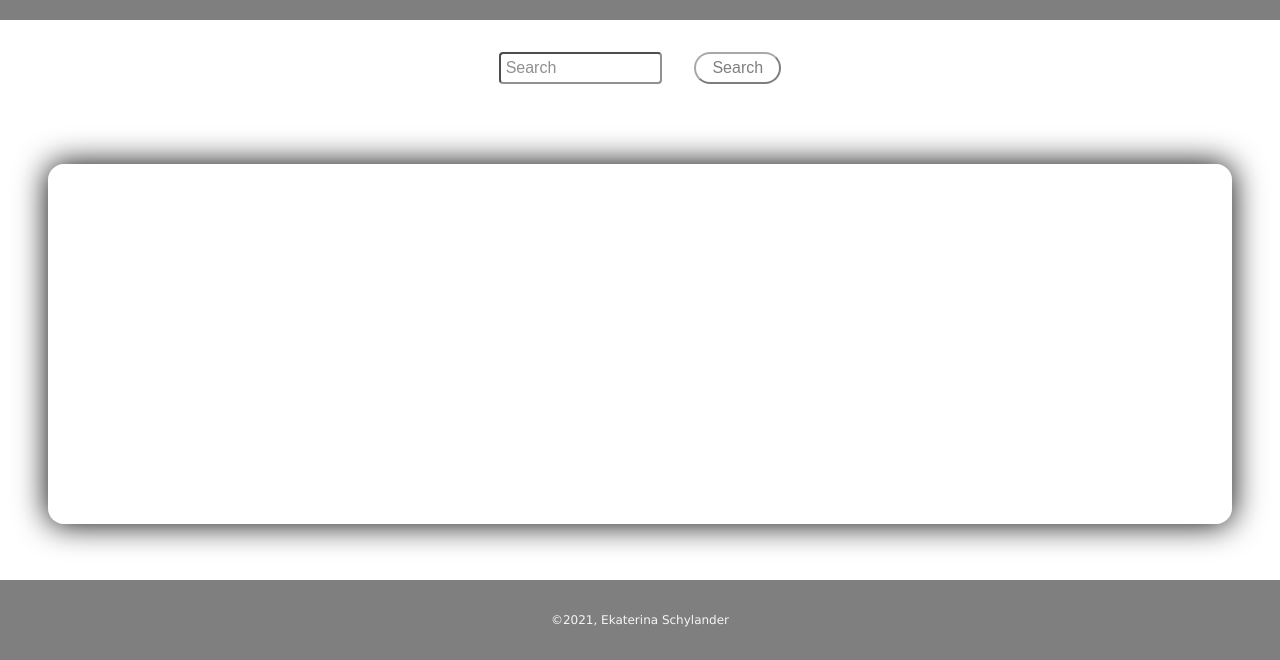
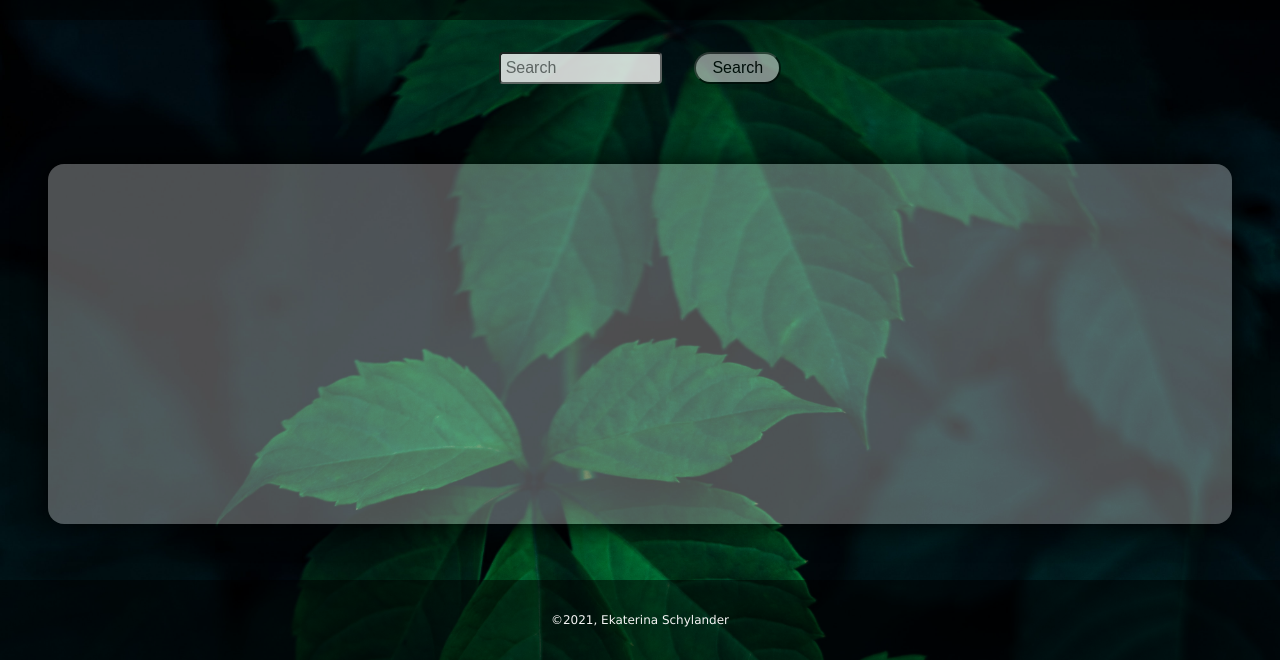
Before and after one commit to Louna-Skylander/iheartpics, a plain HTML site: page index.html in a window 1280 px wide. Shown: the part 140-800 px from the top of the page. Drawn offline with Linux system fonts and the light colour scheme.

Commit message:
fix errors

```diff
--- a/style.css
+++ b/style.css
@@ -6,7 +6,7 @@
 body {
     height: 100vh;
     margin: 0;
-    background-image: url(/rodion-kutsaev-049M_crau5k-unsplash.jpg);
+    background-image: url("bg.jpg");
     background-size: cover;
     overflow-x: hidden;
     display: grid;
```
